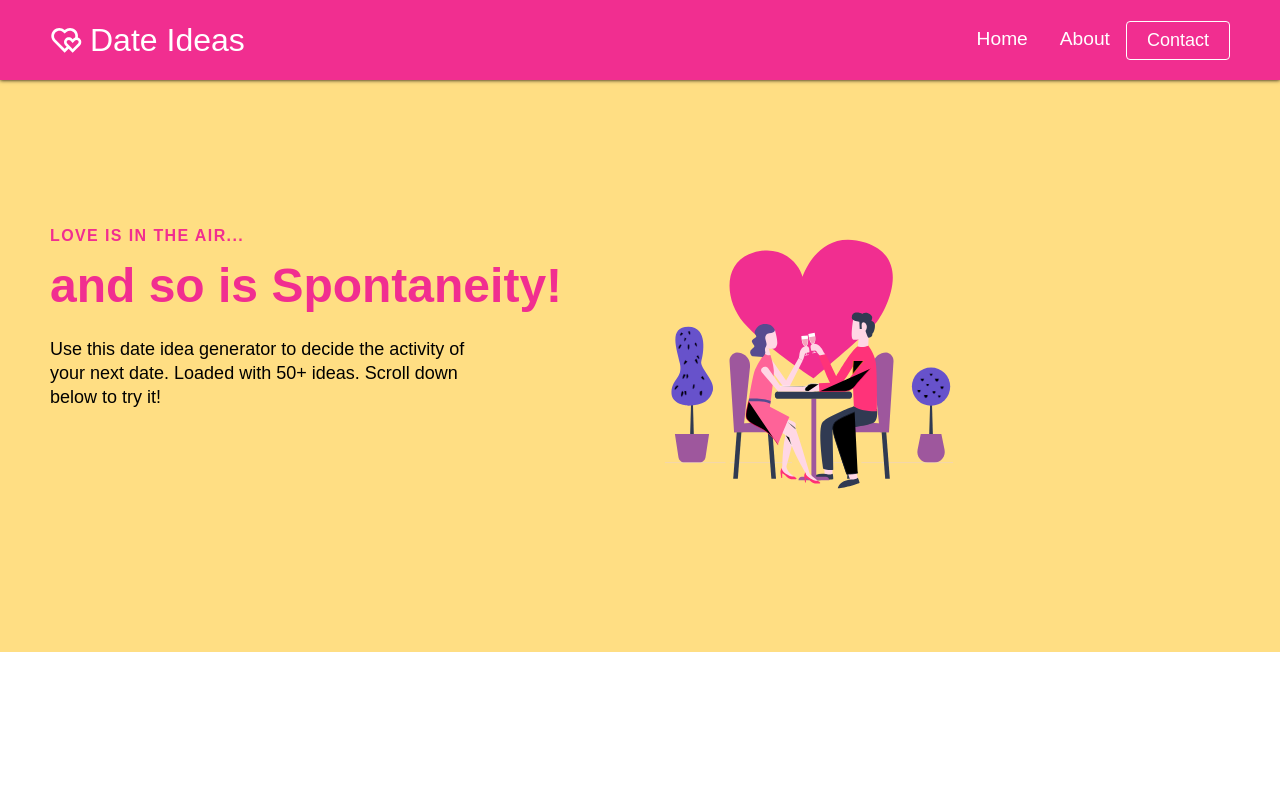
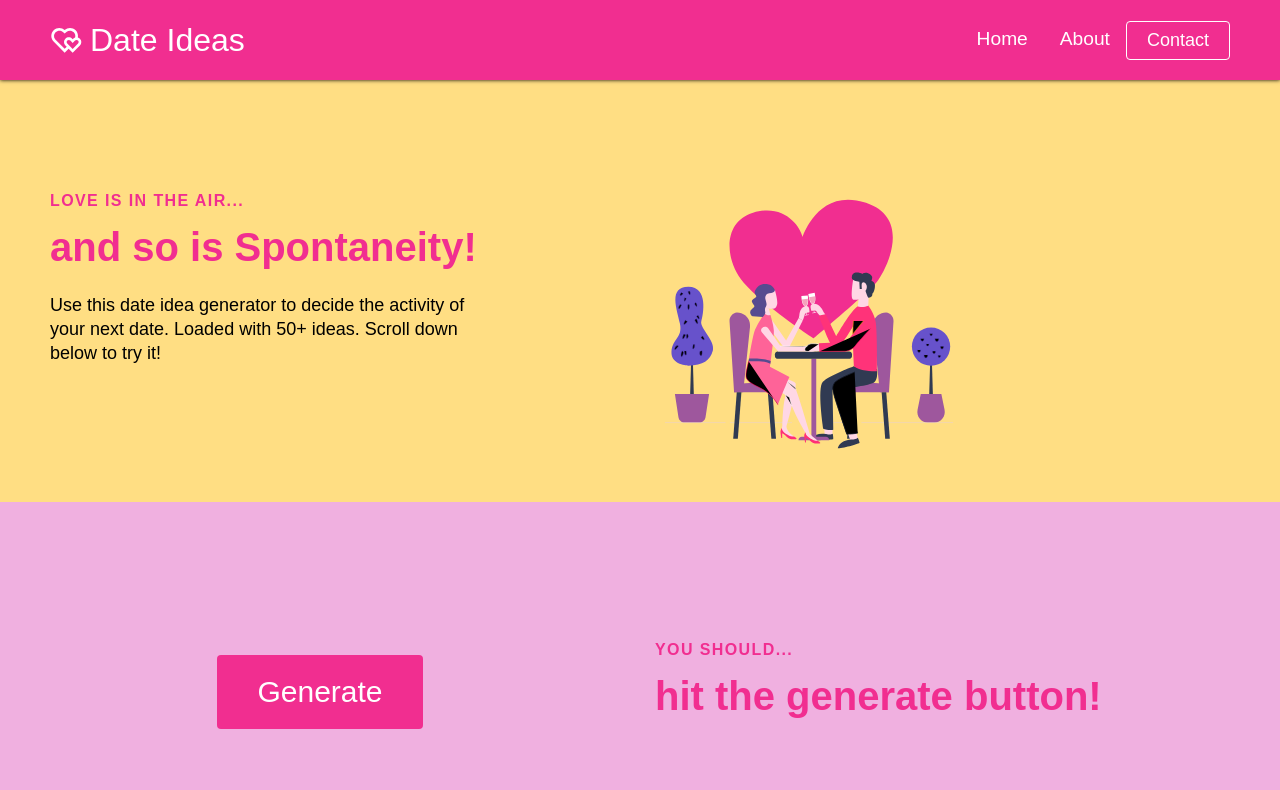
Before and after one commit to anjali-ahuja/date-ideas-app, a React (Create React App) app: page / in a window 1280 px wide. Shown: the top 790 px of the page. Built offline with nearby package versions, Linux system fonts and the light colour scheme.

Commit message:
add generate ideas
it only works once

```diff
--- a/src/components/Button.css
+++ b/src/components/Button.css
@@ -99,7 +99,7 @@
 .btn--primary:hover {
   background-color: #f12e90;
   color: #ffde83;
-  box-shadow: 0 0 4px 0 #000;
+  box-shadow: 0 0 4px 0 #f12e90;
 }
 
 .btn--link {
--- a/src/components/HeroSection.css
+++ b/src/components/HeroSection.css
@@ -1,5 +1,6 @@
 .home__hero-section {
-  padding: 140px 0;
+  padding-bottom: 30px;
+  padding-top: 100px;
 }
 
 .home__hero-row {
--- a/src/components/pages/HomePage/Data.js
+++ b/src/components/pages/HomePage/Data.js
@@ -63,7 +63,7 @@ export const dateIdeas = [
   "solve a 1000 piece puzzle 🧩",
   "compare your zodiac birth charts ♑🔍",
   "play a game of scrabble Ⓜ️",
-  "go for an helicopter ride over a city 🚁",
+  "go for an helicopter ride over the city 🚁",
   "go snorkelling or scuba diving 🤿",
   "go camping ⛺",
   "have a spa night 💆",
--- a/src/components/pages/HomePage/Generator.css
+++ b/src/components/pages/HomePage/Generator.css
@@ -1,6 +1,6 @@
 .generator-section {
   padding: 140px 0;
-  background-color: #fff;
+  background-color: #f0b0e0;
 }
 
 .generator-row {
@@ -9,18 +9,20 @@
 
 .row {
   display: flex;
-  margin-right: -15px;
-  margin-bottom: -15px;
-  margin-left: -15px;
   flex-wrap: wrap;
   align-content: stretch;
 }
 
 .col {
+  margin-bottom: 15px;
+  padding-right: 15px;
+  padding-left: 15px;
+  position: relative;
   flex: 1;
 }
 
 .btn-wrapper {
+  max-width: 540px;
   display: flex;
   justify-content: center;
 }
@@ -33,6 +35,14 @@
   letter-spacing: 1.4px;
   text-transform: uppercase;
   margin-bottom: 16px;
+}
+
+.heading {
+  margin-bottom: 24px;
+  font-size: 40px;
+  line-height: 1.1;
+  font-weight: 600;
+  color: #f12e90;
 }
 
 @media screen and (max-width: 991px) {
--- a/src/components/pages/HomePage/Generator.js
+++ b/src/components/pages/HomePage/Generator.js
@@ -1,5 +1,6 @@
 import React, { useState } from "react";
 import { Button } from "../../Button";
+import { dateIdeas } from "./Data";
 import "./Generator.css";
 
 function Generator() {
@@ -30,6 +31,11 @@ function Generator() {
           </div>
           <div className="col">
             <div className="top-line">You should... </div>
+            <h1 className="heading">
+              {click
+                ? dateIdeas[Math.floor(Math.random() * dateIdeas.length)]
+                : "hit the generate button!"}
+            </h1>
           </div>
         </div>
       </div>
--- a/src/components/pages/HomePage/Home.js
+++ b/src/components/pages/HomePage/Home.js
@@ -1,6 +1,6 @@
 import React from "react";
 import HeroSection from "../../HeroSection";
-import { homeObjOne, dateIdeas } from "./Data";
+import { homeObjOne } from "./Data";
 import Generator from "./Generator";
 
 function Home() {
```
